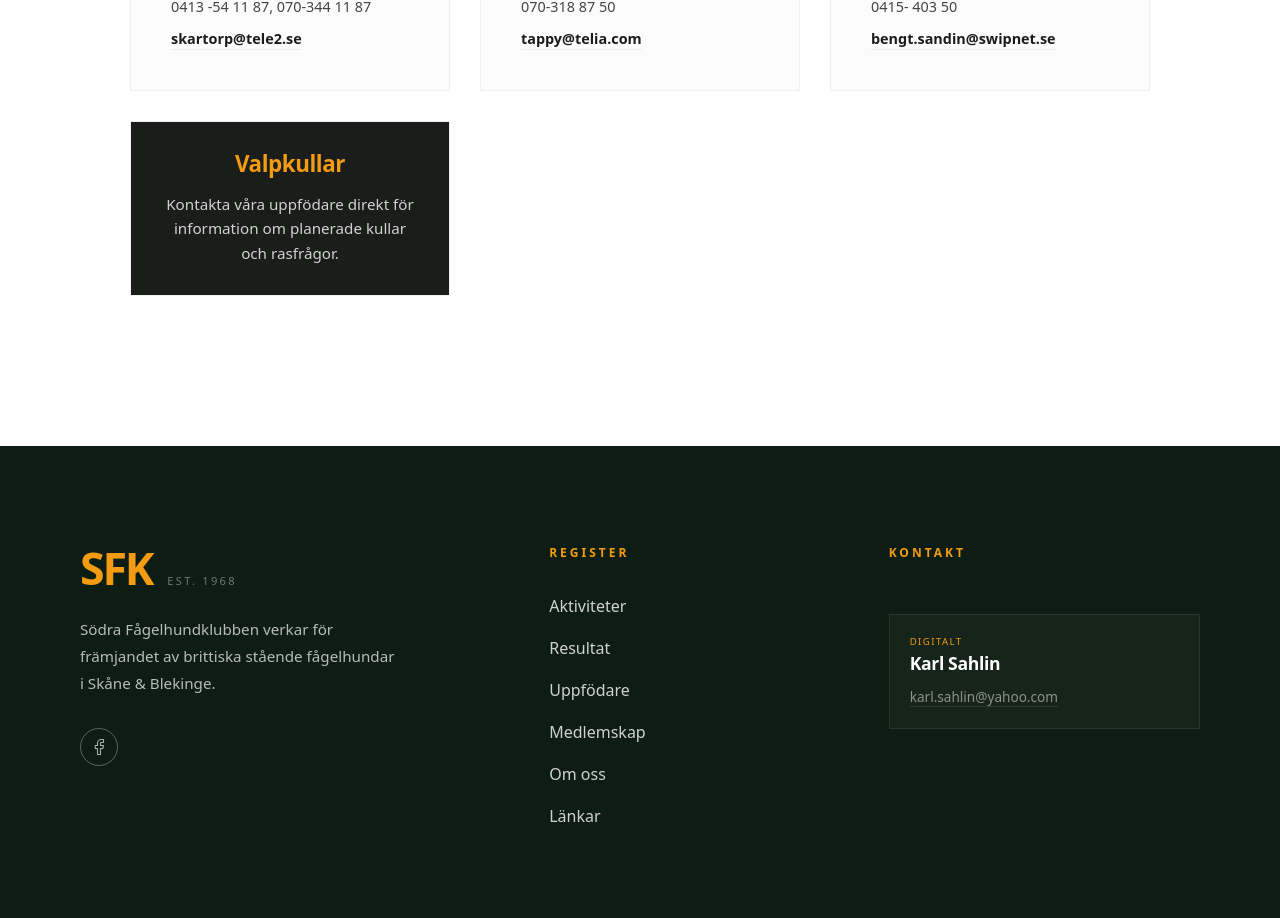
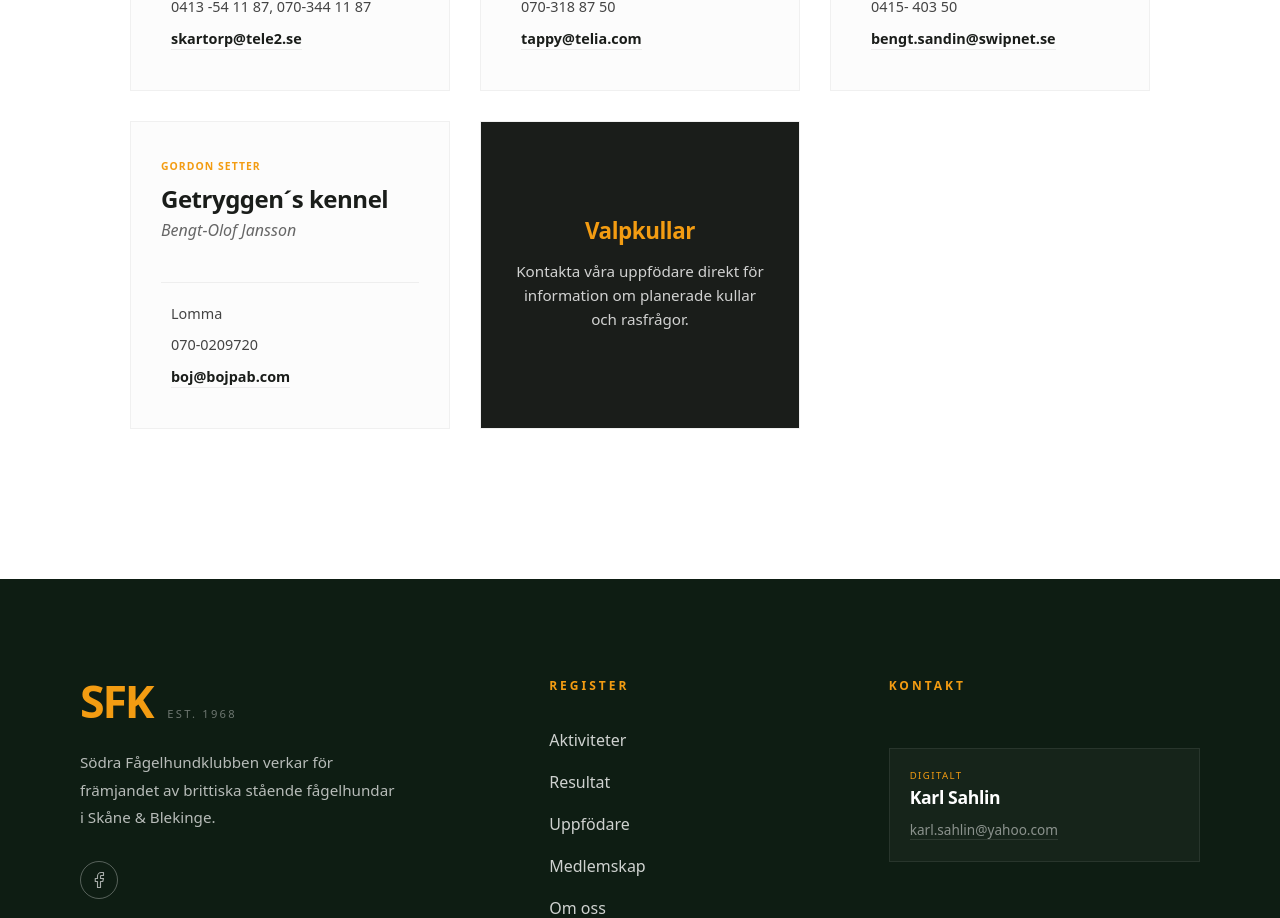
Before and after one commit to christofercodes-dev/sfk-website, a Next.js app: page /breeders in a window 1280 px wide. Shown: the part 1239-2157 px from the top of the page. Built offline with nearby package versions, Linux system fonts and the light colour scheme.

Commit message:
added email to breeders

```diff
--- a/app/(website)/breeders/page.tsx
+++ b/app/(website)/breeders/page.tsx
@@ -76,6 +76,14 @@ export default function Breeders() {
       phone: "0415- 403 50",
       email: "bengt.sandin@swipnet.se"
     },
+    {
+      kennel: "Getryggen´s kennel",
+      breeder: "Bengt-Olof Jansson",
+      breed: "Gordon setter",
+      location: "Lomma",
+      phone: "070-0209720",
+      email: "boj@bojpab.com"
+    },
   ];
 
   return (
```
